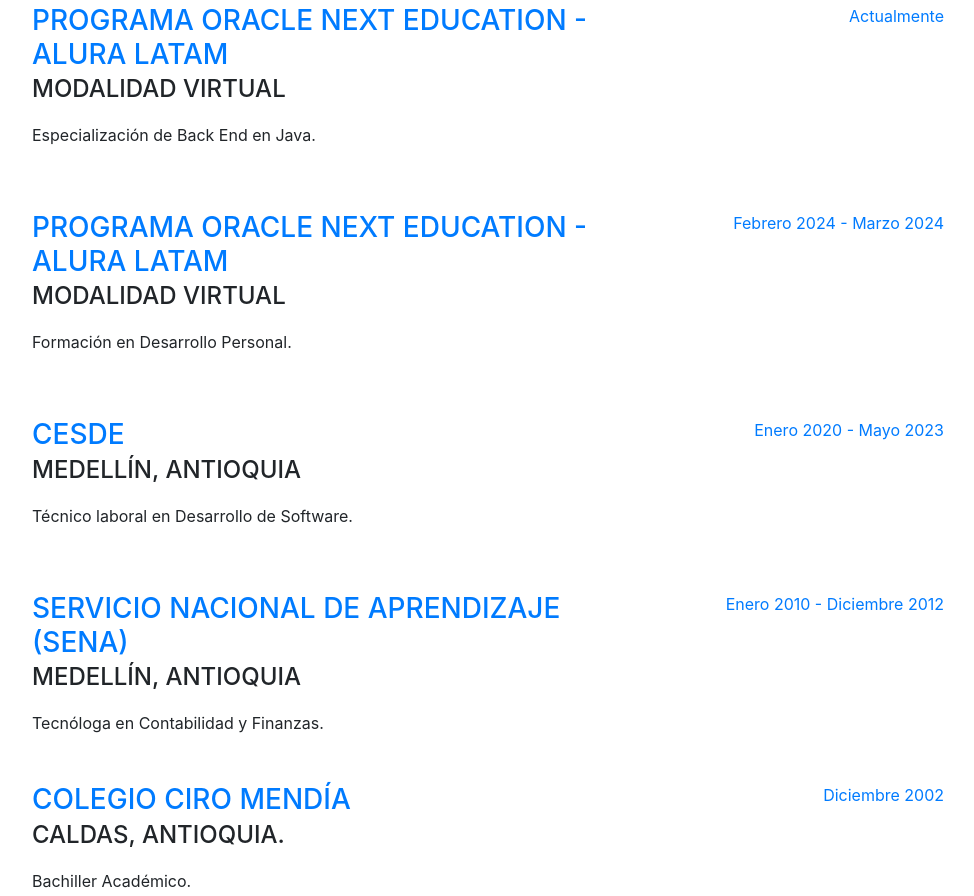
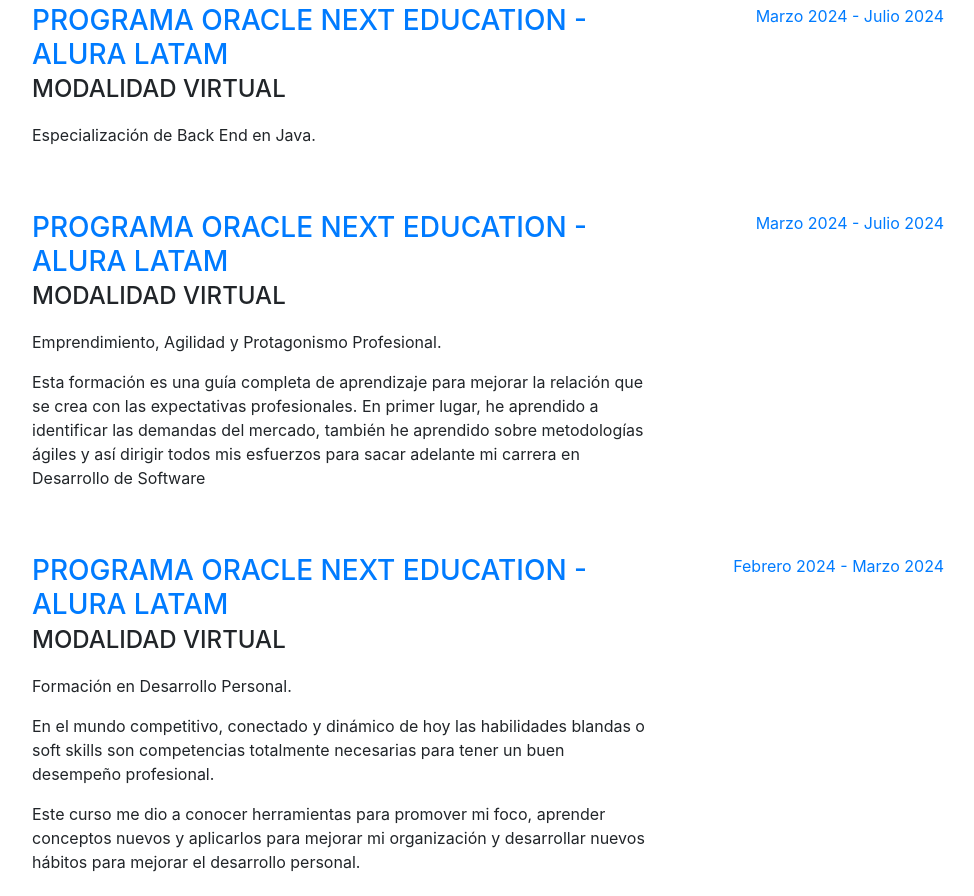
Before and after one commit to Elizazq0403/Curriculo-Vitae, a website with bundled scripts: page index.html in a window 1280 px wide. Shown: the part 2142-3038 px from the top of the page, without its empty margins (288-1262 px from the left). Built offline with nearby package versions, Linux system fonts and the light colour scheme; a web font is replaced by a local one.

Commit message:
Se actualiza la informacion de la educación

```diff
--- a/index.html
+++ b/index.html
@@ -182,7 +182,7 @@
               <p></p>
             </div>
             <div class="resume-date text-md-right">
-              <span class="text-primary">Actualmente</span>
+              <span class="text-primary">Marzo 2024 - Julio 2024</span>
             </div>
           </div>
           <div class="resume-item d-flex flex-column flex-md-row mb-5">
@@ -191,8 +191,23 @@
                 <span class="text-primary">Programa Oracle Next Education - Alura Latam </span>
               </h3>
               <div class="subheading mb-3">Modalidad virtual</div>
-              <div>Formación en Desarrollo Personal. </div>
-              <p></p>
+              <p>Emprendimiento, Agilidad y Protagonismo Profesional.</p>
+              <p>Esta formación es una guía completa de aprendizaje para mejorar la relación que se crea con las expectativas profesionales. En primer lugar, he aprendido a identificar las demandas del mercado, también he aprendido sobre metodologías ágiles y así dirigir todos mis esfuerzos para sacar adelante mi carrera en Desarrollo de Software</p>
+
+            </div>
+            <div class="resume-date text-md-right">
+              <span class="text-primary">Marzo 2024 - Julio 2024</span>
+            </div>
+          </div>
+          <div class="resume-item d-flex flex-column flex-md-row mb-5">
+            <div class="resume-content mr-auto">
+              <h3 class="mb-0">
+                <span class="text-primary">Programa Oracle Next Education - Alura Latam </span>
+              </h3>
+              <div class="subheading mb-3">Modalidad virtual</div>
+              <p>Formación en Desarrollo Personal.</p>
+              <p>En el mundo competitivo, conectado y dinámico de hoy las habilidades blandas o soft skills son competencias totalmente necesarias para tener un buen desempeño profesional.</p>
+              <p>Este curso me dio a conocer herramientas para promover mi foco, aprender conceptos nuevos y aplicarlos para mejorar mi organización y desarrollar nuevos hábitos para mejorar el desarrollo personal.</p>
             </div>
             <div class="resume-date text-md-right">
               <span class="text-primary">Febrero 2024 - Marzo 2024</span>
@@ -300,7 +315,7 @@
             <li>
               <i class="fa-li fa fa-check"></i>
               <div class="subheading mb-3">Creatividad</div>
-              <p class="text-justify">Me intereso por generar soluciones innovadoras y novedosas a los problemas o desafíos que se presentan en el desarrollo de sofware.</p>
+              <p class="text-justify">Me intereso por generar soluciones innovadoras y novedosas a los problemas o desafíos que se presentan en el desarrollo de software.</p>
             <li>
               <i class="fa-li fa fa-check"></i>
               <div class="subheading mb-3">Aprendizaje continuo</div>
```
